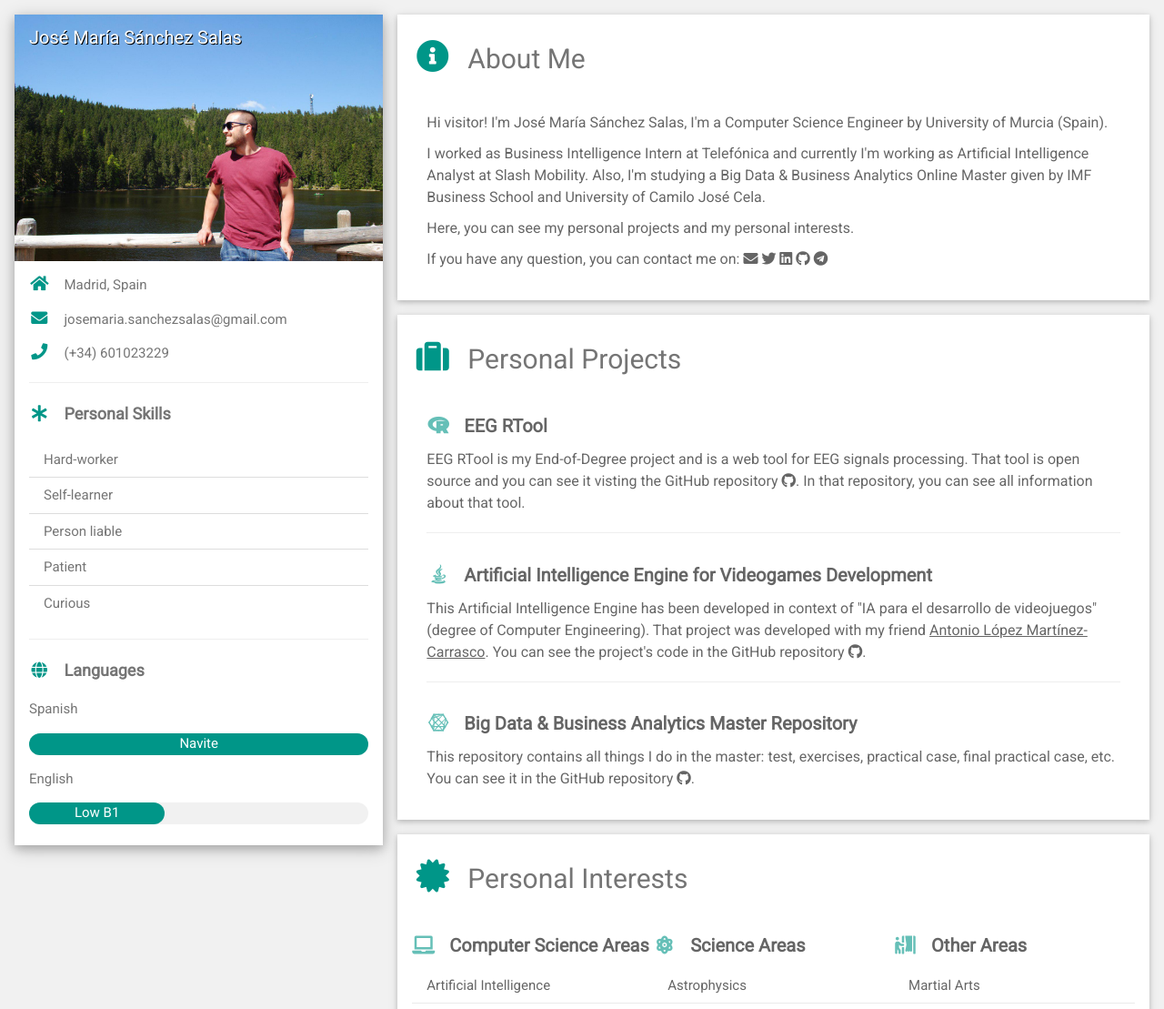
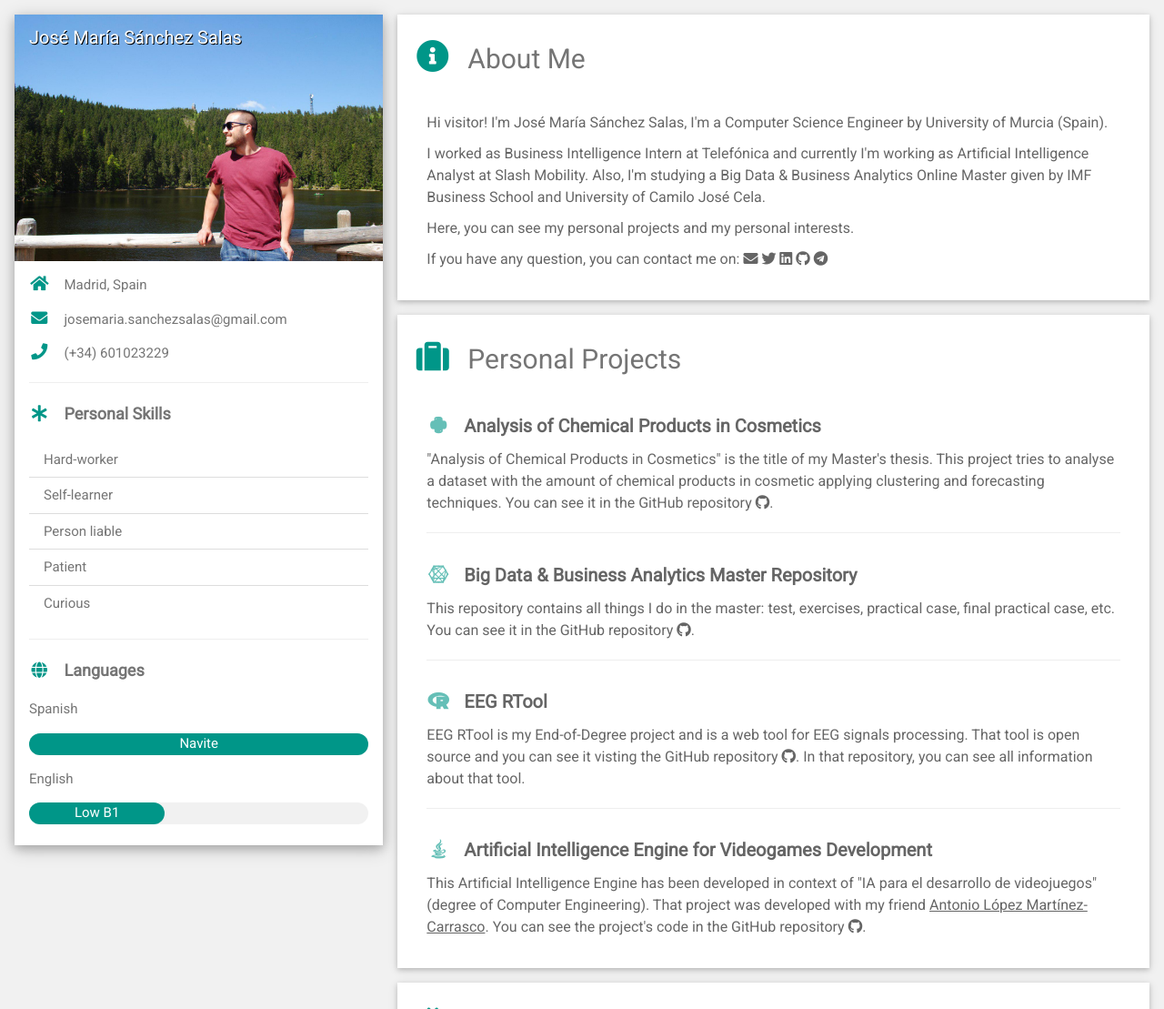
Before and after one commit to jmssalas/personal-website, a plain HTML site: page index.html in a window 1280 px wide. Shown: the top 1109 px of the page at 91% size. Drawn offline with nearby package versions, Linux system fonts and the light colour scheme.

Commit message:
Master's thesis as new personal project added

```diff
--- a/index.html
+++ b/index.html
@@ -91,6 +91,16 @@ html,body,h1,h2,h3,h4,h5,h6 {font-family: "Roboto", sans-serif}
       <div class="w3-container w3-card-2 w3-white w3-margin-bottom">
         <h2 class="w3-text-grey w3-padding-16"><i class="fa fa-suitcase fa-fw w3-margin-right w3-xxlarge w3-text-teal"></i>Personal Projects</h2>
         <div class="w3-container">
+          <h4 class="w3-opacity"><b><i class="fab fa-python fa-fw w3-margin-right w3-text-teal"></i>Analysis of Chemical Products in Cosmetics</b></h4>
+          <h6 class="w3-opacity">"Analysis of Chemical Products in Cosmetics" is the title of my Master's thesis. This project tries to analyse a dataset with the amount of chemical products in cosmetic applying clustering and forecasting techniques. You can see it in the GitHub repository <a href="https://github.com/jmssalas/master-bigdata-businessanalytics/tree/master/09-masters-thesis"><i class="fab fa-github w3-hover-opacity"></i></a>.</h6>
+          <hr>
+        </div>
+        <div class="w3-container">
+          <h4 class="w3-opacity"><b><i class="fab fa-connectdevelop fa-fw w3-margin-right w3-text-teal"></i>Big Data & Business Analytics Master Repository</b></h4>
+          <h6 class="w3-opacity">This repository contains all things I do in the master: test, exercises, practical case, final practical case, etc. You can see it in the GitHub repository <a href="https://github.com/jmssalas/master-bigdata-businessanalytics"><i class="fab fa-github w3-hover-opacity"></i></a>.</h6>
+          <hr>
+        </div>
+        <div class="w3-container">
           <h4 class="w3-opacity"><b><i class="fab fa-r-project fa-fw w3-margin-right w3-text-teal"></i>EEG RTool</b></h4>
           <h6 class="w3-opacity">EEG RTool is my End-of-Degree project and is a web tool for EEG signals processing. That tool is open source and you can see it visting the GitHub repository <a href="https://github.com/jmssalas/EEG-RTool-Code"><i class="fab fa-github w3-hover-opacity"></i></a>. In that repository, you can see all information about that tool.</h6>
           <hr>
@@ -98,11 +108,6 @@ html,body,h1,h2,h3,h4,h5,h6 {font-family: "Roboto", sans-serif}
         <div class="w3-container">
           <h4 class="w3-opacity"><b><i class="fab fa-java fa-fw w3-margin-right w3-text-teal"></i>Artificial Intelligence Engine for Videogames Development</b></h4>
           <h6 class="w3-opacity">This Artificial Intelligence Engine has been developed in context of "IA para el desarrollo de videojuegos" (degree of Computer Engineering). That project was developed with my friend <a href="https://anlopezmc.github.io/website/">Antonio López Martínez-Carrasco</a>. You can see the project's code in the GitHub repository <a href="https://github.com/anlopezmc/AI-Engine-For-Videogames"><i class="fab fa-github w3-hover-opacity"></i></a>.</h6>
-          <hr>
-        </div>
-        <div class="w3-container">
-          <h4 class="w3-opacity"><b><i class="fab fa-connectdevelop fa-fw w3-margin-right w3-text-teal"></i>Big Data & Business Analytics Master Repository</b></h4>
-          <h6 class="w3-opacity">This repository contains all things I do in the master: test, exercises, practical case, final practical case, etc. You can see it in the GitHub repository <a href="https://github.com/jmssalas/master-bigdata-businessanalytics"><i class="fab fa-github w3-hover-opacity"></i></a>.</h6>
         </div>
         <br>
       </div>
```
